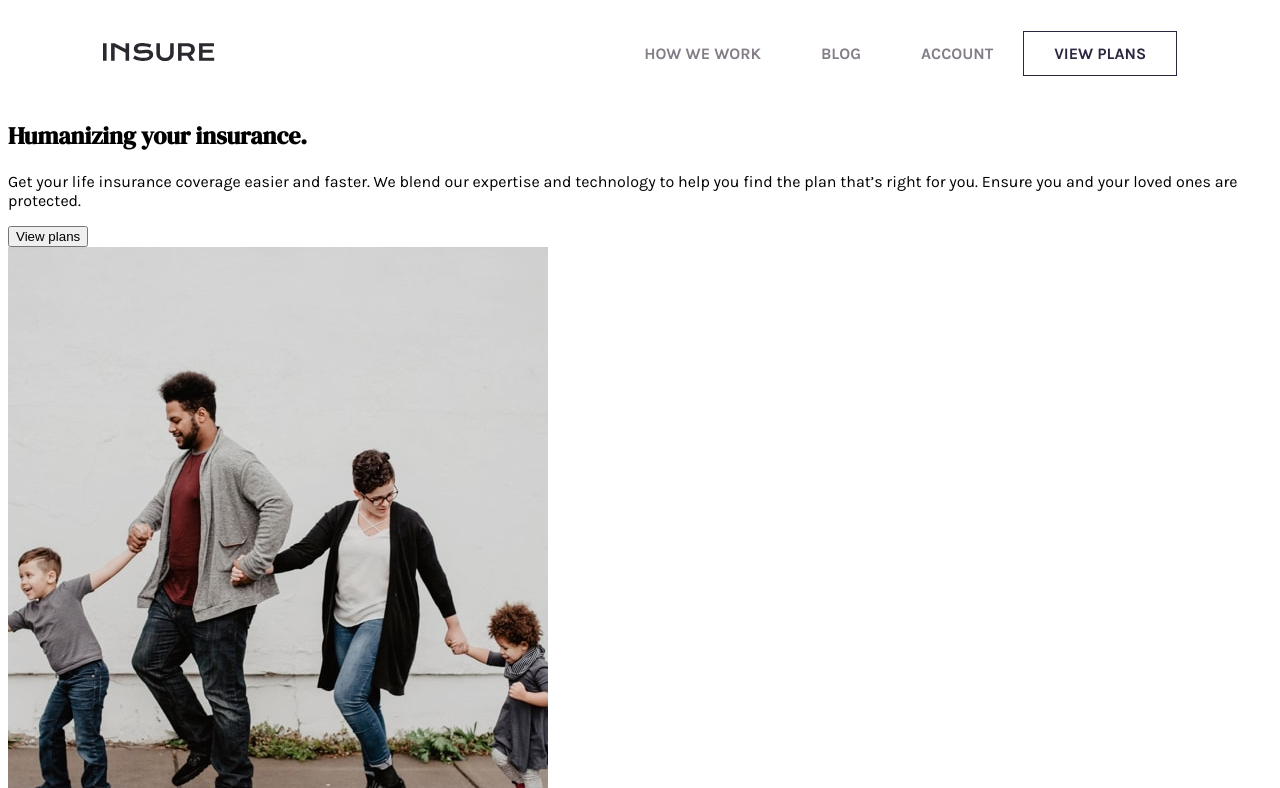
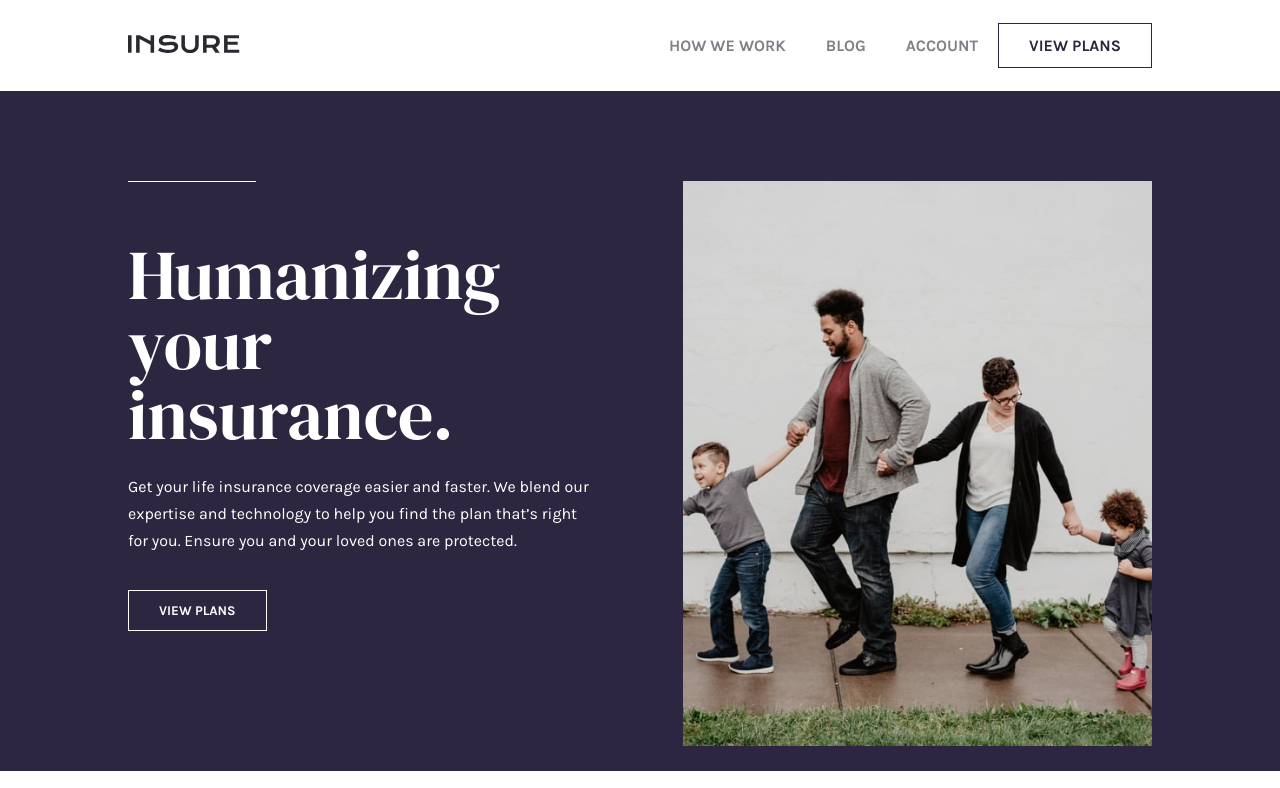
Before and after one commit to alinenaoe/landing-page, a plain HTML site: page index.html in a window 1280 px wide. Shown: the top 788 px of the page. Drawn offline with Linux system fonts and the light colour scheme.

Commit message:
adding intro (first section) styles

```diff
--- a/index.html
+++ b/index.html
@@ -18,7 +18,7 @@
           <li><a href="#">How we work</a></li>
           <li><a href="#">Blog</a></li>
           <li><a href="#">Account</a></li>
-          <li><a href="#" class="menu-highlight">View plans</a></li>
+          <li><a href="#" class="menu-highlight btn-action">View plans</a></li>
         </ul>
       </nav>
       <nav id="menu-mobile">
@@ -27,23 +27,26 @@
           <li><a href="#">How we work</a></li>
           <li><a href="#">Blog</a></li>
           <li><a href="#">Account</a></li>
-          <li><a href="#" class="menu-highlight">View plans</a></li>
+          <li><a href="#" class="menu-highlight btn-action">View plans</a></li>
         </ul>
       </nav>
   </header>
 
   <section id="intro">
-    <div>
-      <h1>Humanizing your insurance.</h1>
+    <div class="container two-col">
+      <div class="col col-left">
+        <div class="border-top"></div>
+        <h1>Humanizing<br>your insurance.</h1>
         <p>Get your life insurance coverage easier and faster. We blend our expertise and technology to help you find the plan that’s right for you. Ensure you and your loved ones are protected.</p>
-      <button>View plans</button>
+        <button class="btn-action btn-dark">View plans</button>
       </div>
-    <div>
+      <div class="col">
         <picture>
           <source media="(max-width: 375px)" srcset="images/image-intro-mobile.jpg">
           <source srcset="images/image-intro-desktop.jpg">
           <img src="images/image-intro-desktop.jpg" alt="family holding hands">
         </picture>
+      </div>
     </div>
   </section>
 
--- a/style.css
+++ b/style.css
@@ -1,15 +1,28 @@
 body {
     font-family: 'Karla', sans-serif;
     font-size: 16px;
+    margin: 0;
 }
 
 h1,h2,h3 {
     font-family: 'DM Serif Display', serif;
 }
 
+p {
+    line-height: 1.7rem;
+}
+
 .container {
-    width: 85%;
+    width: 80%;
     margin: 0 auto;
+}
+
+.btn-action {
+    color:hsl(256, 26%, 20%);
+    text-transform: uppercase;
+    padding: 12px 30px;
+    font-weight: 700;
+    font-family: 'Karla', sans-serif;
 }
 
 /* HEADER STYLES------------------------------------------------ */
@@ -26,7 +39,7 @@ header nav a {
     text-transform: uppercase;
     color: hsl(273, 4%, 51%);
     font-weight: 700;
-    padding: 12px 30px;
+    padding: 12px 20px;
 }
 
 header nav a:hover {
@@ -63,6 +76,67 @@ header ul li:hover {
     display: none;
 }
 
+/* INTRO STYLES------------------------------------------------ */
+
+#intro {
+    background-color: hsl(256, 26%, 20%);
+    height: 85vh;
+}
+
+.two-col {
+    display: flex;
+    padding-top: 7%;
+    align-items: flex-start;
+}
+
+.col {
+    width: 50%;
+    position: relative;
+}
+
+.col img {
+    width: 100%;
+}
+
+.col-left {
+    padding-right: 85px;
+}
+
+h1 {
+    color: #ffffff;
+    font-size: 70px;
+    font-weight: 400;
+    line-height: 1;
+    margin-bottom: 1.5rem;
+}
+
+.border-top {
+    border-top: 1px solid #ffffff;
+    position: absolute;
+    top: 0;
+    width: 23%;
+}
+
+#intro p {
+    color: #ffffff;
+}
+
+.btn-dark {
+    background-color: hsl(256, 26%, 20%);
+    border: 1.5px solid #ffffff;
+    color: #ffffff;
+}
+
+.btn-dark:hover {
+    background-color: #ffffff;
+    color: hsl(256, 26%, 20%);
+    cursor: pointer;
+}
+
+#intro .btn-dark {
+    margin-top: 20px;
+}
+
 /* FOOTER STYLES------------------------------------------------ */
 
 .attribution {
```
Lines whose indentation alone changed are shown as unchanged.
